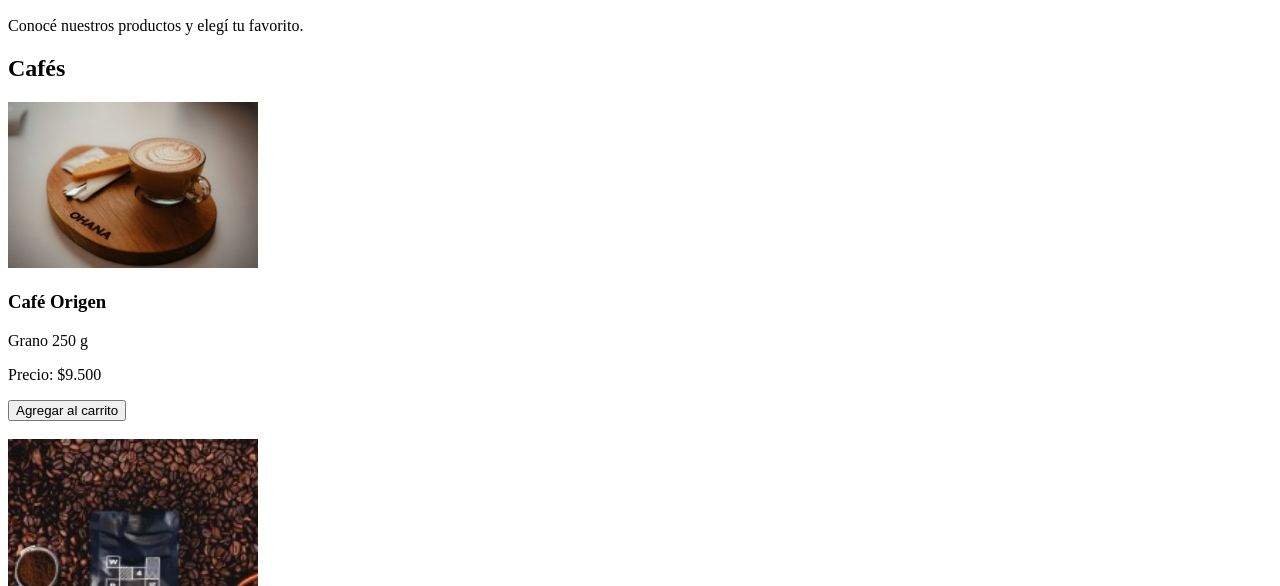
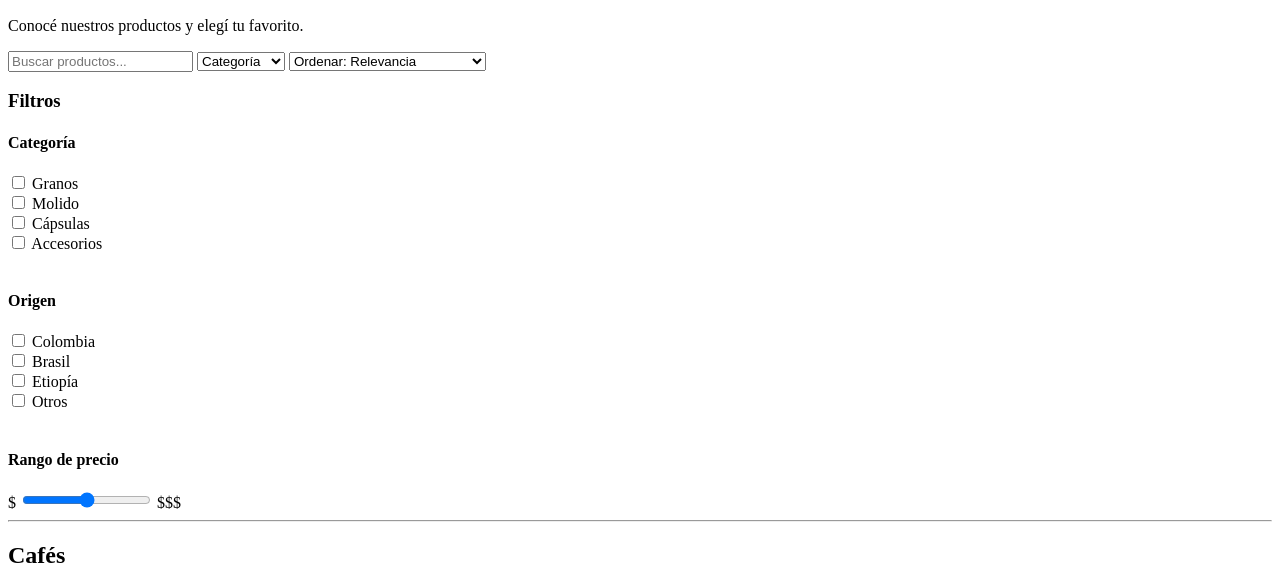
Before and after one commit to delgadosofiaguada-jpg/APPWEB.TPGRUPAL, a plain HTML site: page catalogo.html in a window 1280 px wide. Shown: the part 334-920 px from the top of the page. Drawn offline with Linux system fonts and the light colour scheme.

Commit message:
Ultimos detalles en catalogo(filtros) y espacios en las demas paginas

```diff
--- a/catalogo.html
+++ b/catalogo.html
@@ -39,6 +39,73 @@
         </section>
 
         <section>
+            <form action="./catalogo.html" method="GET">
+                <p>
+                    <input type="search" name="buscar" placeholder="Buscar productos..." aria-label="Buscar productos">
+
+                    <select name="categoria_busqueda" aria-label="Filtrar por categoría">
+                        <option value="">Categoría</option>
+                        <option value="granos">Granos</option>
+                        <option value="molido">Molido</option>
+                        <option value="capsulas">Cápsulas</option>
+                        <option value="accesorios">Accesorios</option>
+
+                    </select>
+
+                    <select name="orden" aria-label="Ordenar productos">
+                        <option value="relevancia">Ordenar: Relevancia</option>
+                        <option value="precio_asc">Ordenar: Precio ascendente</option>
+                        <option value="precio_desc">Ordenar: Precio descendente</option>
+                        <option value="nombre_asc">Ordenar: Nombre A-Z</option>
+                        <option value="nombre_desc">Ordenar: Destacados</option>
+                    </select>
+                </p>
+
+
+                <h3>Filtros</h3>
+                <section>
+                    <h4>Categoría</h4>
+                    <input type="checkbox" id="cat-granos" name="categoria" value="granos">
+                    <label for="cat-granos">Granos</label><br>
+
+                    <input type="checkbox" id="cat-molido" name="categoria" value="molido">
+                    <label for="cat-molido">Molido</label><br>
+
+                    <input type="checkbox" id="cat-capsulas" name="categoria" value="capsulas">
+                    <label for="cat-capsulas">Cápsulas</label><br>
+
+                    <input type="checkbox" id="cat-accesorios" name="categoria" value="accesorios">
+                    <label for="cat-accesorios">Accesorios</label>
+                </section>
+                <br>
+                <section>
+                    <h4>Origen</h4>
+                    <input type="checkbox" id="ori-colombia" name="origen" value="colombia">
+                    <label for="ori-colombia">Colombia</label><br>
+
+                    <input type="checkbox" id="ori-brasil" name="origen" value="brasil">
+                    <label for="ori-brasil">Brasil</label><br>
+
+                    <input type="checkbox" id="ori-etiopia" name="origen" value="etiopia">
+                    <label for="ori-etiopia">Etiopía</label><br>
+
+                    <input type="checkbox" id="ori-otros" name="origen" value="otros">
+                    <label for="ori-otros">Otros</label>
+                </section>
+
+                <br>
+
+                <section>
+                    <h4>Rango de precio</h4>
+                    <label for="precio">$ </label>
+                    <input type="range" id="precio" name="precio" min="0" max="100">
+                    <span> $$$</span>
+                </section>
+            </form>
+        </section>
+
+        <hr>
+        <section>
             <h2>Cafés</h2>
 
             <article>
@@ -53,7 +120,7 @@
                 <button type="button">Agregar al carrito</button>
             </article>
 
-            <br>
+            <br><br>
 
             <article>
                 <img src="./recursos/imagenes/productos/pexels-agencia-bonito-1849970458-28495600 (3).jpg" alt="Café especial" width="250">
@@ -67,7 +134,7 @@
                 <button type="button">Agregar al carrito</button>
             </article>
         </section>
-
+        <br><br>
         <section>
             <h2>Capsulas</h2>
 
@@ -84,7 +151,7 @@
                 <button type="button">Agregar al carrito</button>
             </article>
         </section>
-
+        <br><br>
         <section>
             <h2>Pastelería</h2>
 
@@ -114,7 +181,7 @@
                 <button type="button">Agregar al carrito</button>
             </article>
         </section>
-
+        <br><br>
         <section>
             <h2>Combos</h2>
 
@@ -130,6 +197,7 @@
                 <button type="button">Agregar al carrito</button>
             </article>
         </section>
+        <br><br>
     </main>
     <hr>
     <footer>
```
Also changed, not shown: carrito.html (+1 -0 lines), contacto.html (+2 -2 lines).
